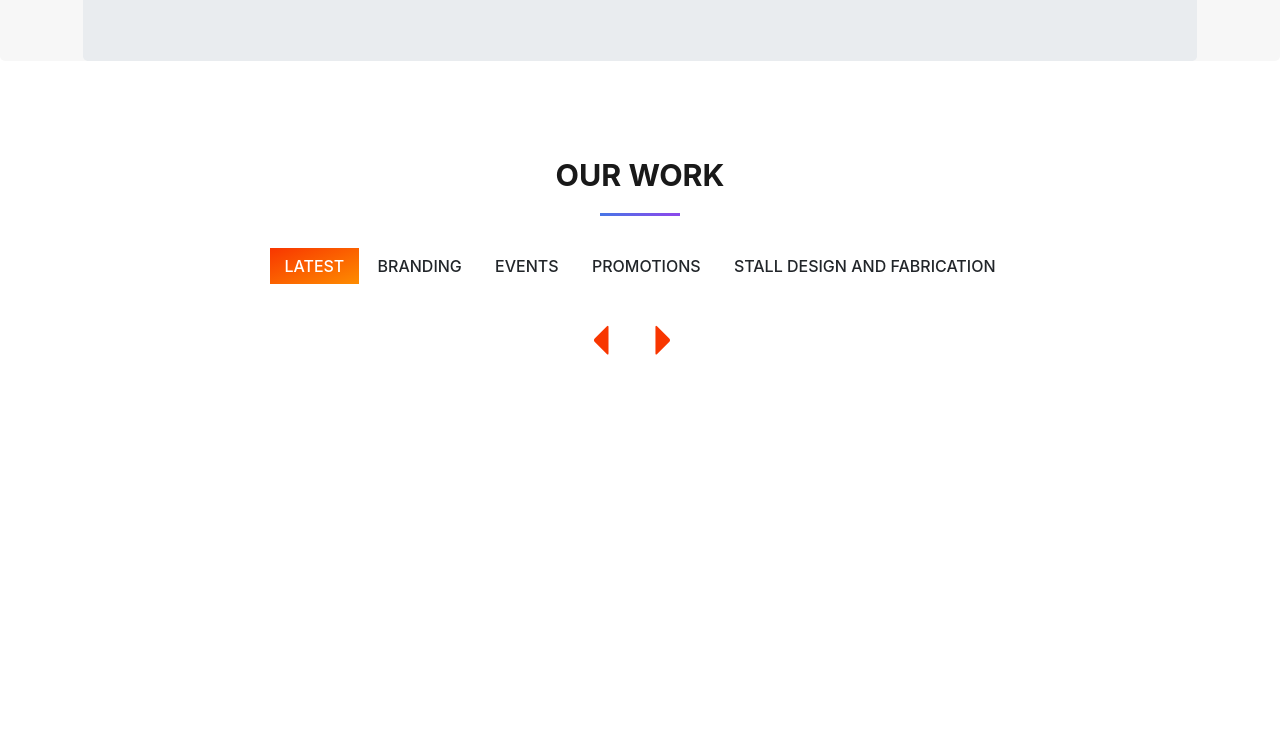
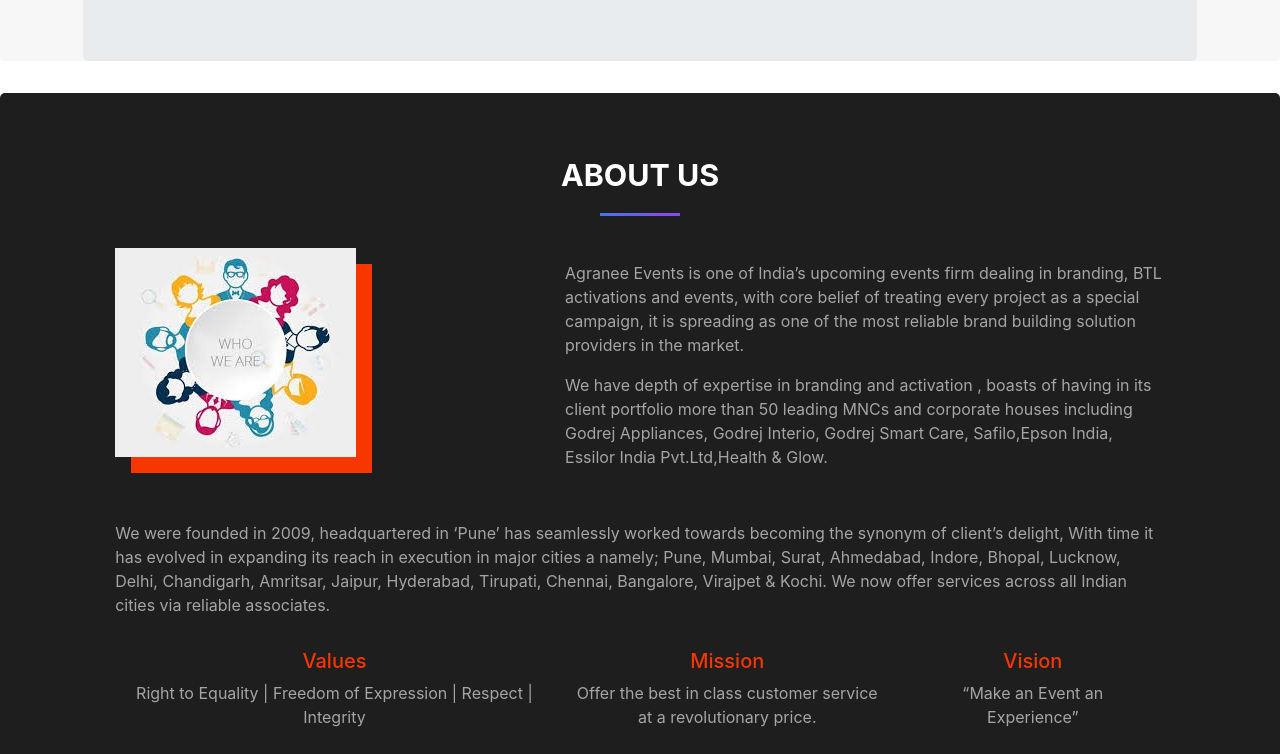
Before and after one commit to Priii-13/neww, a website with bundled scripts: page index.html in a window 1280 px wide. Shown: the part 1286-2040 px from the top of the page. Built offline with nearby package versions, Linux system fonts and the light colour scheme; animation ran at ten frames a second; a script that the page names is missing; files whose address does not match are found by name.

Commit message:
Update index.html

```diff
--- a/index.html
+++ b/index.html
@@ -186,48 +186,6 @@
  <!-- section testimonials start -->
       <!--  Client/Brand section start -->
     <!-- section portfolio start -->
-    <section class="portfolio ">
-        <div class="jumbotron narrow">
-            <div class="col-12 text-center">
-                <h3 class="heading">
-                    Our Work
-                </h3>
-                <div class="heading-underline "></div>
-            </div>
-            <div class="row portfolio-row" data-aos="fade-up">
-                <div class="col-lg-12 d-flex justify-content-center" >
-                    <ul id="portfolio-filters">
-                      <!-- <li data-filter="*" class="filter-active" >All</li> -->
-
-                        <li data-filter=".filter-latest" class="filter-active" >Latest</li>
-                        <li data-filter=".filter-branding" >Branding</li>
-                        <li data-filter=".filter-events" >Events</li>
-                        <li data-filter=".filter-promotions" >Promotions</li>
-                        <li data-filter=".filter-designs" >Stall Design and Fabrication</li>
-
-                    </ul>
-                </div>
-            </div>
-
-            <!--Carousel Wrapper-->
-            <div id="multi-item-portfolio " class="carousel slide carousel-multi-item carousel-multi-item-2" data-ride="carousel">
-                                <!--Controls-->
-                  <div class="controls-top text-center">
-                    <a  href="#multi-item-portfolio" data-slide="prev">
-                      <i class="icofont-caret-left"></i></a>
-
-                    <a  href="#multi-item-portfolio" data-slide="next">
-                      <i class="icofont-caret-right"></i></a>
-                  </div>
-            <!--/.Controls-->
-
-                    <!--Slides-->
-                    <div class=" row portfolio-container carousel-inner  " role="listbox" data-aos="fade-up">
-                        <!-- Here slides are added dynamically from main.js file -->
-                    </div>
-             </div>
-
-    </section>
     <!-- section portfolio end -->
     <section class="about" id="about" >
       <div class="jumbotron narrow" data-aos="fade-up">
```
